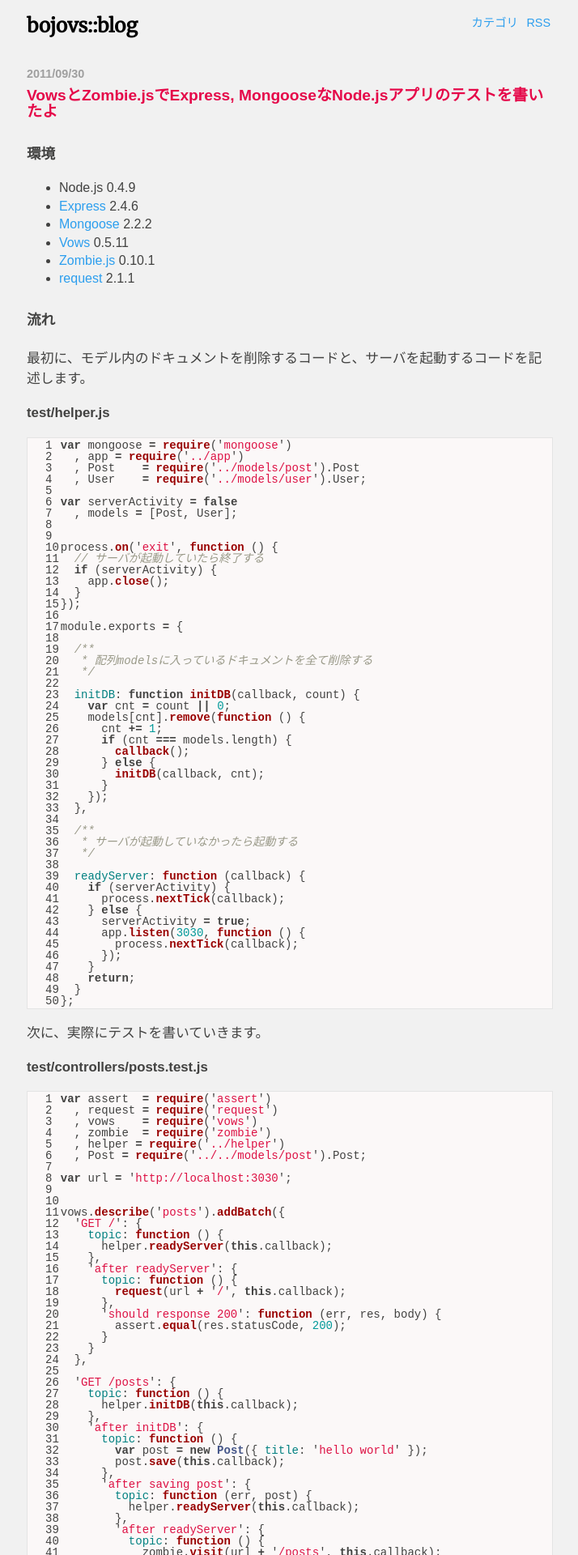
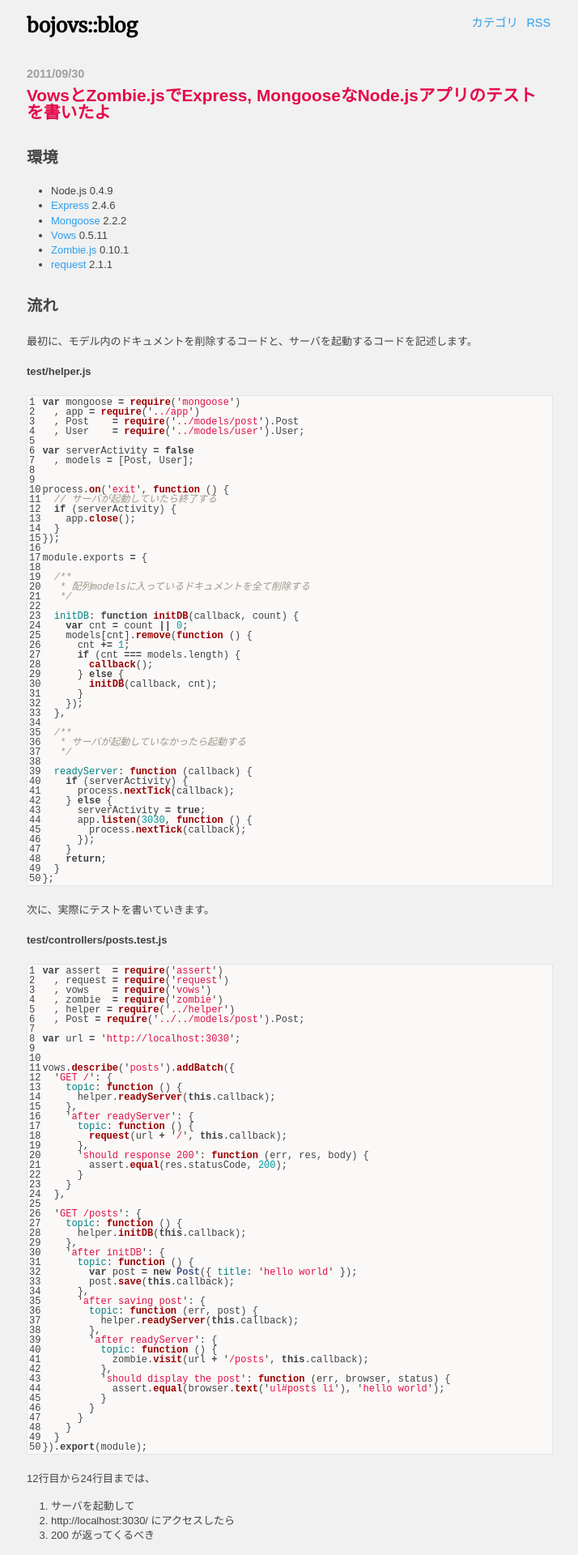
Before and after one commit to bojovs/bojovs.github.com, a Jekyll site: the page built from _posts/2011-09-30-vows-zombie.markdown, in a window 1280 px wide. Shown: the top 1920 px of the page at 81% size, without its empty margins (282-996 px from the left). Built offline with Jekyll 4.4.1, drawn with Linux system fonts in a browser that asks for light colours; some web fonts are replaced; comment, search, counter and statistics services are not loaded.

Commit message:
CSSの修正

```diff
--- a/stylesheets/base.css
+++ b/stylesheets/base.css
@@ -12,13 +12,13 @@ body {
   margin-right: auto; }
 
 h1 {
+  font-size: 1.3em; }
+
+h2 {
   font-size: 1.2em; }
 
-h2 {
+h3 {
   font-size: 1.1em; }
-
-h3 {
-  font-size: 1.0em; }
 
 a {
   text-decoration: none;
@@ -50,6 +50,8 @@ header {
       header ul li a {
         font-size: 0.9em; }
 
+article p, article li, article .highlight {
+  font-size: 13px; }
 article h1 {
   margin-bottom: 35px;
   color: #e50849; }
@@ -59,8 +61,7 @@ article h3 {
   margin: 25px 0 15px 0; }
 article p {
   line-height: 1.5em;
-  margin: 17px 0;
-  font-size: 1.05em; }
+  margin: 17px 0; }
 article code {
   font-family: "Droid Sans Mono", "arial", sans-serif; }
 article code:not([class]) {
@@ -69,13 +70,15 @@ article code:not([class]) {
 article .highlight {
   /*background-color: $bgcolor;*/
   background-color: #fbf8f8;
-  padding: 0 20px;
-  border: solid 1px #e4e4e4; }
+  padding: 5 20px;
+  border: solid 1px #e4e4e4;
+  overflow-x: auto;
+  margin: 20px 0; }
   article .highlight code {
     line-height: 1.5em;
-    font-size: 14px; }
+    font-size: 12px; }
 article ul, article ol {
-  margin: 0 0 0 40px;
+  padding-left: 30px;
   line-height: 1.5em; }
 article #datetime {
   margin-bottom: 10px;
```
